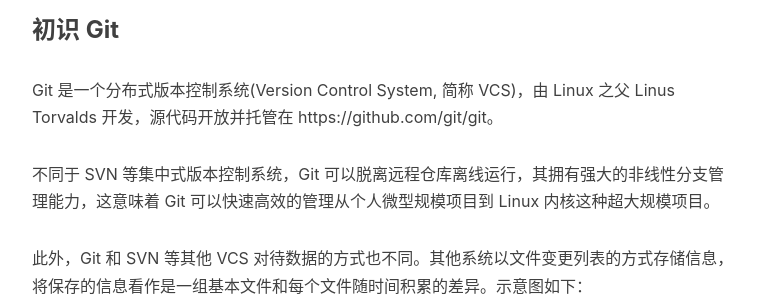
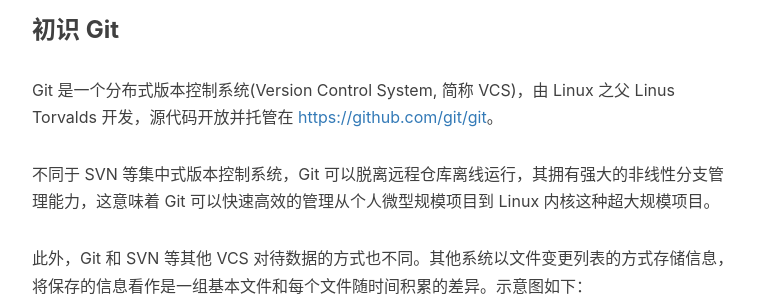
Before and after one commit to chinsyo/chinsyo.github.io, a Jekyll site: the page built from _posts/2019-04-14-learn-git-the-hard-way-1.md, in a window 1280 px wide and 900 px high, scrolled down 1255 px. Shown: the part 180-480 px from the top of the window, without its empty margins (233-1003 px from the left). Built offline with Jekyll 4.4.1, drawn with Linux system fonts in a browser that asks for light colours; comment, search, counter and statistics services are not loaded; part of the change alters nothing that is shown.

```diff
--- a/_posts/2019-04-14-learn-git-the-hard-way-1.md
+++ b/_posts/2019-04-14-learn-git-the-hard-way-1.md
@@ -26,7 +26,7 @@ tags:
 
 ### 初识 Git
 
-Git 是一个分布式版本控制系统(Version Control System, 简称 VCS)，由 Linux 之父 Linus Torvalds 开发，源代码开放并托管在 https://github.com/git/git。
+Git 是一个分布式版本控制系统(Version Control System, 简称 VCS)，由 Linux 之父 Linus Torvalds 开发，源代码开放并托管在 [https://github.com/git/git](https://github.com/git/git)。
 
 不同于 SVN 等集中式版本控制系统，Git 可以脱离远程仓库离线运行，其拥有强大的非线性分支管理能力，这意味着 Git 可以快速高效的管理从个人微型规模项目到 Linux 内核这种超大规模项目。
 
```
